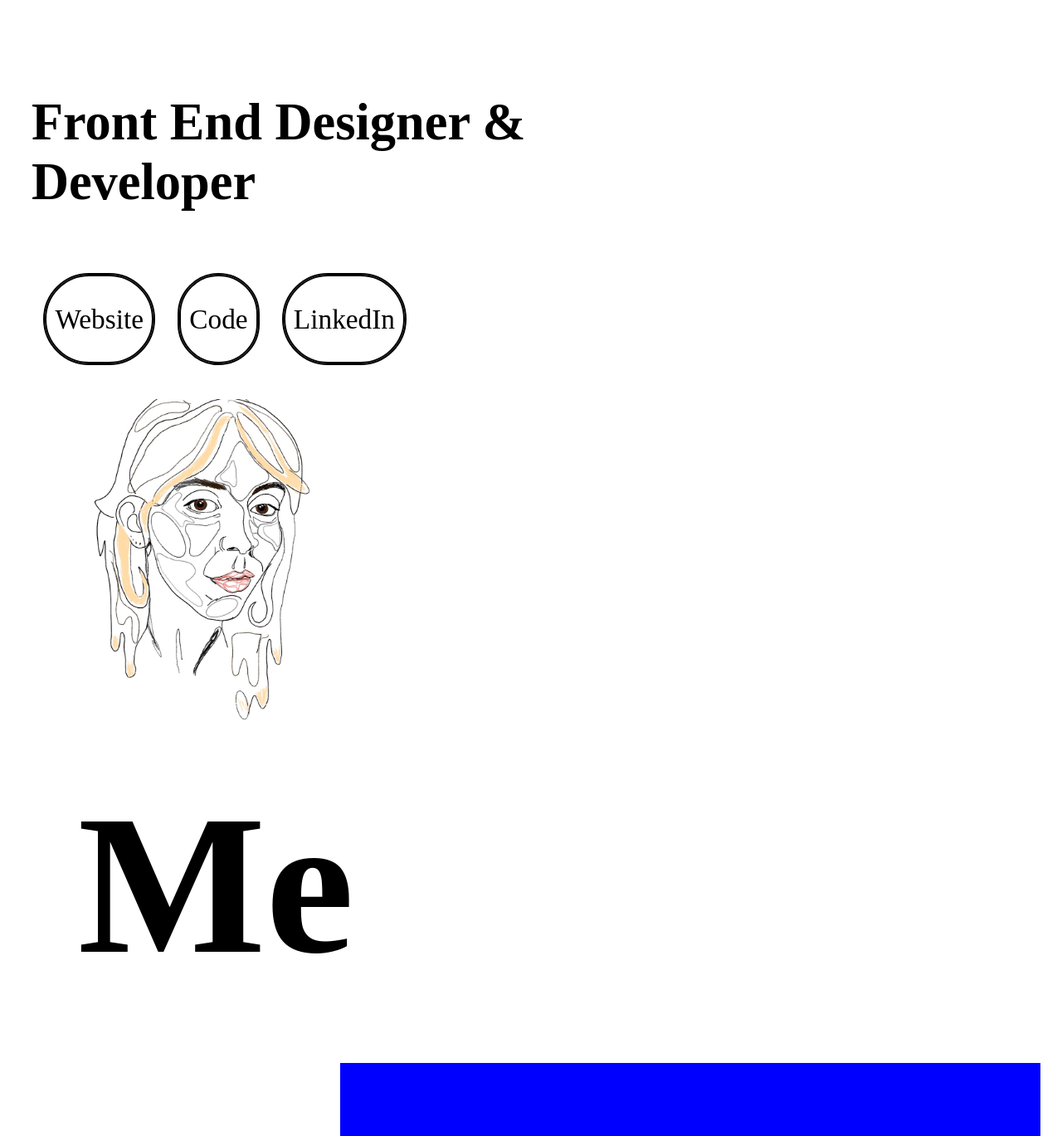
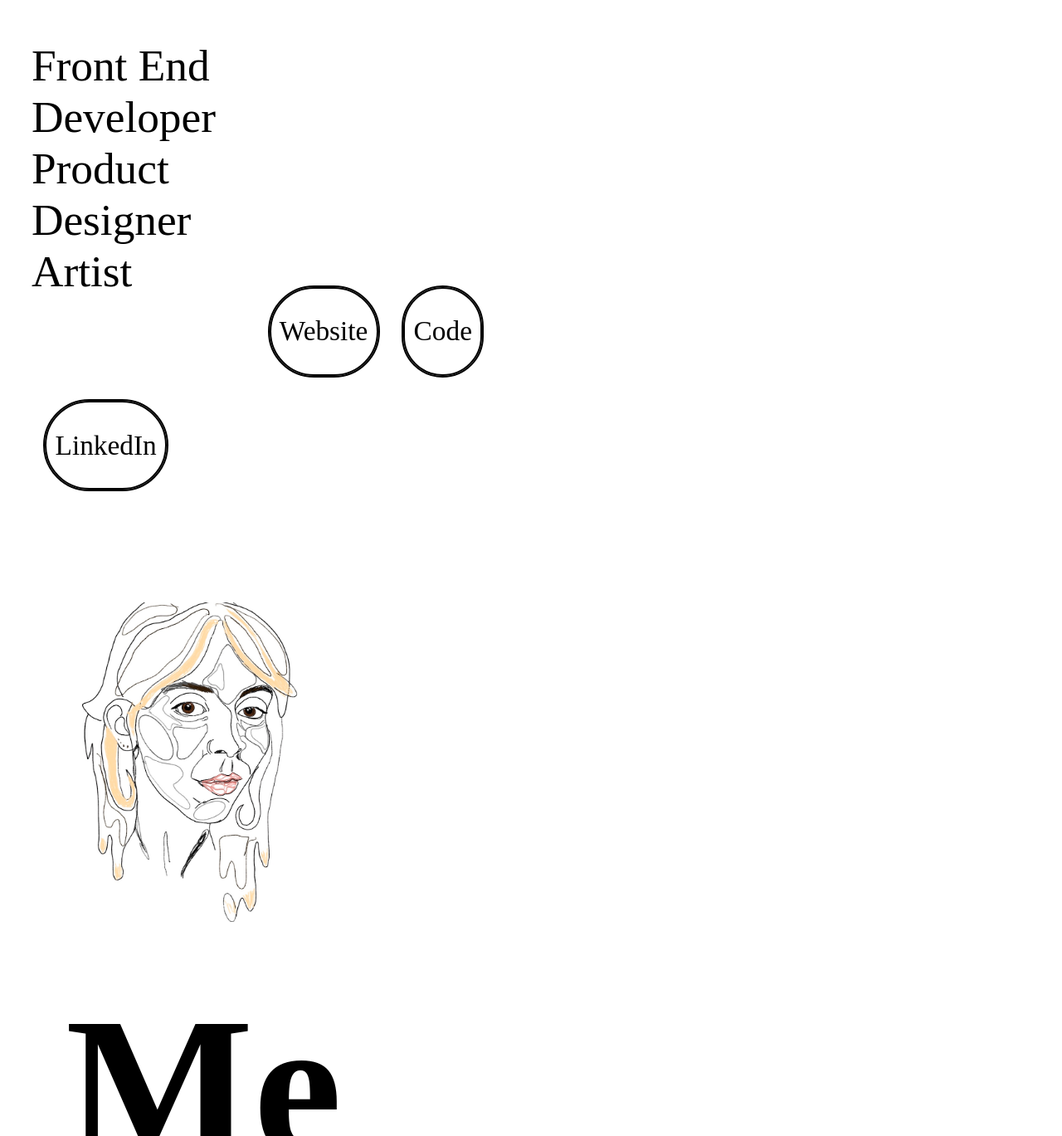
Before and after one commit to carolinecerussi/Personal-Site, a React (Create React App) app: page / in a window 1280 px wide. Shown: the part 961-2330 px from the top of the page at 83% size. Built offline with nearby package versions, Linux system fonts and the light colour scheme.

Commit message:
add new css styling to about me segment

```diff
--- a/src/AboutMe.js
+++ b/src/AboutMe.js
@@ -19,7 +19,7 @@ function AboutMe() {
         fontFamily: "KiTestRings",
         backgroundColor: 'blue',
         float:'right',
-
+marginTop: '8%'
 
     }
     const projectPhoto = {
@@ -30,7 +30,7 @@ function AboutMe() {
         lineHeight: '1pt',
         float:'left',
         width:'50%',
-        margin:' 2%'
+        marginTop:' 10%'
 
     }
 
--- a/src/Header.js
+++ b/src/Header.js
@@ -9,9 +9,9 @@ function Header() {
         fontSize: '40pt',
         fontFamily: "KiTestRings",
         backgroundColor: 'transparent',
-        width: '100%',
-        float: 'left',
-        padding:'2%',
+        width: '40%',
+        padding: '2%',
+        float:'left'
 
     }
 
@@ -21,12 +21,16 @@ function Header() {
                 <div className="carolineHead" >
                     <h1>Caroline Cerussi</h1>
                     <div className="aboutHead" style={aboutHead}>
-                <h3>Front End Designer & Developer</h3>
-            </div>
+                        Front End Developer  <br />     Product Designer
+                        <br /> Artist</div>
+                        <br/>
+                        <br/>
                     <div>
+
                         <button className="button" type="button" ><p><a href='https://www.carolinecerussi.me'>Website</a> </p></button>
                         <button className="button" type="button" ><p>Code</p></button>
                         <button className="button" type="button" ><p><a href='https://www.linkedin.com/in/caroline-cerussi/'>LinkedIn</a> </p></button>
+                        <br />       <br />
 
                     </div>          </div>
             </header>
--- a/src/Projects.js
+++ b/src/Projects.js
@@ -1,6 +1,5 @@
 import React from 'react';
 import './index.css';
-import book from '../src/img/bookIcon.jpg';
 import iphone from '../src/img/iphone.png';
 import ipad from '../src/img/ipad.png';
 function Projects() {
--- a/src/headerStyle.css
+++ b/src/headerStyle.css
@@ -58,14 +58,9 @@ body {
 float:left;
     width: 50%;
 
-
 }
 div.carolineHead:hover {
     color:#ff0084;
     font-size: 100pt;
 
 }
-
-header {
-    width: 100%;
-}
```
Lines whose indentation alone changed are shown as unchanged.
